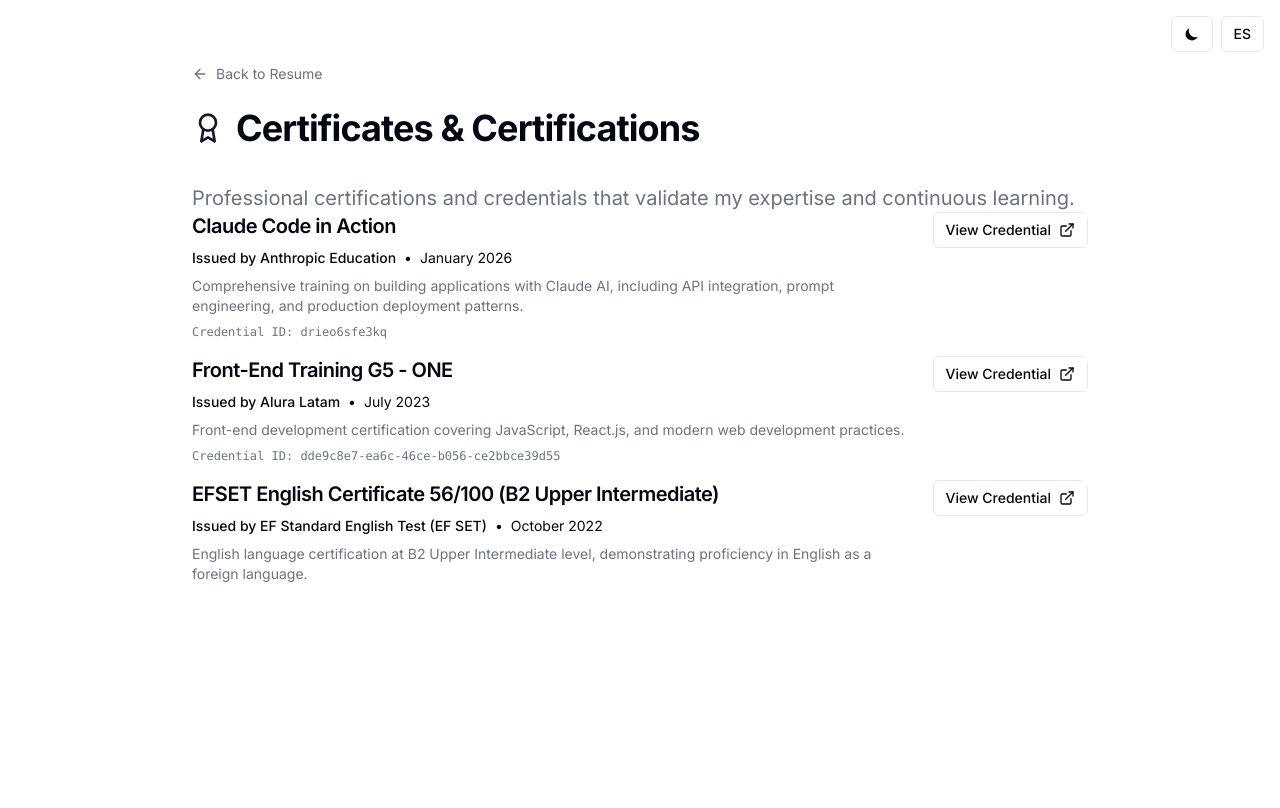
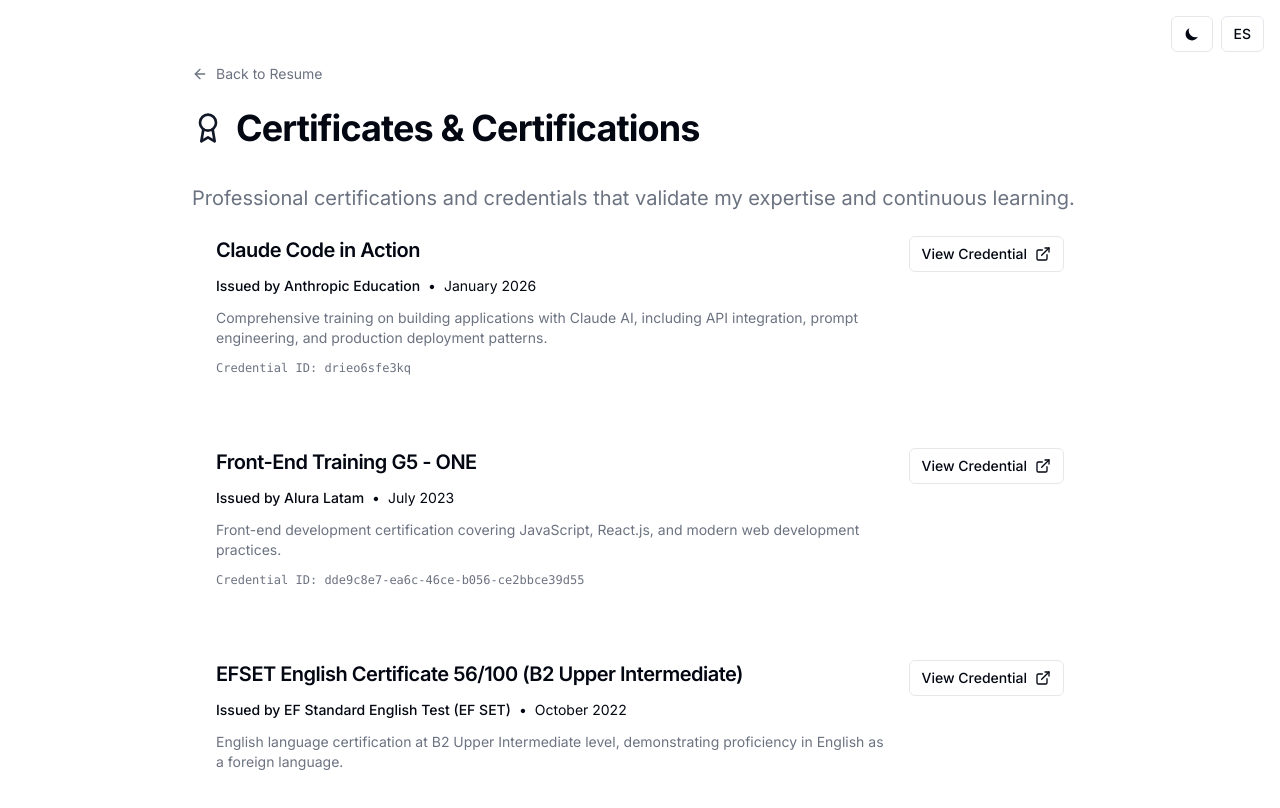
Before and after one commit to angeldev96/personal-porfolio, a Next.js app: page /en/certificates in a window 1280 px wide. Shown: the top 808 px of the page. Built offline with nearby package versions, Linux system fonts and the light colour scheme; no server answers.

Commit message:
feat: Enhance spacing and padding in Certificates component for improved layout

```diff
--- a/src/app/[locale]/certificates/page.tsx
+++ b/src/app/[locale]/certificates/page.tsx
@@ -91,12 +91,12 @@ export default async function CertificatesPage({
             <p className="text-muted-foreground text-center py-12">{labels.noCertificates}</p>
           </Section>
         ) : (
-          <div className="space-y-4">
+          <div className="space-y-6">
             {certificates.map((cert, index) => (
-              <Card key={cert.id} className="overflow-hidden">
-                <CardHeader>
-                  <div className="flex flex-col gap-4 sm:flex-row sm:items-start sm:justify-between">
-                    <div className="space-y-2 flex-1">
+              <Card key={cert.id} className="overflow-hidden p-6">
+                <CardHeader className="sm:space-y-0">
+                  <div className="flex flex-col gap-6 sm:flex-row sm:items-start sm:justify-between">
+                    <div className="space-y-3 flex-1">
                       <CardTitle className="text-xl">{cert.title}</CardTitle>
                       <CardDescription className="flex flex-wrap items-center gap-2">
                         <span className="font-medium text-foreground">
--- a/src/app/components/Certificates.tsx
+++ b/src/app/components/Certificates.tsx
@@ -29,14 +29,14 @@ export function Certificates({ certificates, labels, locale }: CertificatesProps
           <ExternalLink className="size-3" />
         </Link>
       </div>
-      <div className="grid gap-3 sm:grid-cols-2 lg:grid-cols-3">
+      <div className="grid gap-4 sm:grid-cols-2 lg:grid-cols-3">
         {certificates.slice(0, 3).map((cert) => (
           <Link
             key={cert.id}
             href={`/${locale}/certificates#${cert.id}`}
             className="group"
           >
-            <Card className="h-full transition-all hover:shadow-md hover:border-primary/50">
+            <Card className="h-full transition-all hover:shadow-md hover:border-primary/50 p-4">
               <CardHeader className="space-y-2">
                 <div className="flex items-start gap-2">
                   <Award className="size-5 text-primary shrink-0 mt-0.5" />
```
